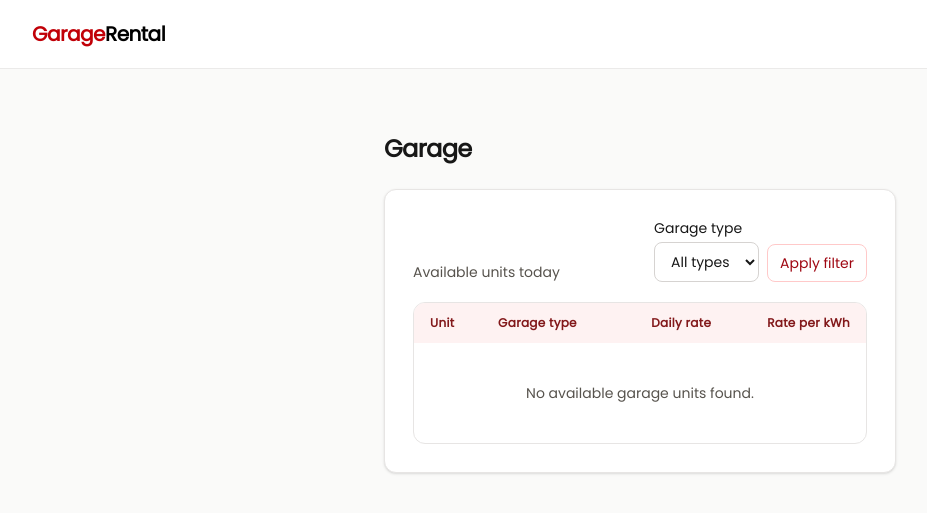
After one commit to Danniel-Pran4000/lsp, a Laravel app: template resources/views/admin/garages.blade.php in a window 1280 px wide. The commit adds this page. Shown: the top 513 px of the page, without its empty margins (0-927 px from the left). Run offline with Laravel 12, Linux system fonts and the light colour scheme; the template is opened without the code that fills it, so the values that code supplies are empty; style sheets or scripts are compiled from the project's sources.

Commit message:
add filter and get all available garage

```diff
--- /dev/null
+++ b/resources/views/admin/garages.blade.php
@@ -0,0 +1,45 @@
+@extends('layouts.header')
+@section('title', 'Garage')
+
+@section('content')
+    <div class="mb-5 flex flex-wrap items-end justify-between gap-4">
+        <p class="text-sm text-stone-600">Available units today</p>
+        @include('layouts.type-filter', ['filterRoute' => 'garages.index', 'filterLabel' => 'Garage type'])
+    </div>
+
+    <div class="overflow-x-auto rounded-xl border border-stone-200">
+        <table class="w-full min-w-max text-left text-sm">
+            <thead class="bg-red-50 text-xs font-semibold tracking-wide text-red-900">
+                <tr>
+                    <th scope="col" class="px-4 py-3">Unit</th>
+                    <th scope="col" class="px-4 py-3">Garage type</th>
+                    <th scope="col" class="px-4 py-3 text-right">Daily rate</th>
+                    <th scope="col" class="px-4 py-3 text-right">Rate per kWh</th>
+                </tr>
+            </thead>
+            <tbody class="divide-y divide-stone-100">
+                @forelse ($garages as $garage)
+                    <tr class="even:bg-stone-50/70 hover:bg-red-50/50">
+                        <th scope="row" class="px-4 py-4">
+                            <span class="rounded-md bg-stone-100 px-2 py-1 text-xs font-semibold">{{ $garage->code }}</span>
+                        </th>
+                        <td class="px-4 py-4 text-stone-700">{{ $types[$garage->type] }}</td>
+                        <td class="px-4 py-4 text-right text-stone-700 tabular-nums">IDR {{ number_format($garage->daily_rate, 2, ',', '.') }}</td>
+                        <td class="px-4 py-4 text-right text-stone-700 tabular-nums">
+                            @if ($garage->kwh_rate !== null)
+                                IDR {{ number_format($garage->kwh_rate, 2, ',', '.') }}
+                            @else
+                                &mdash;
+                            @endif
+                        </td>
+                    </tr>
+                @empty
+                    <tr><td class="px-4 py-10 text-center text-stone-600" colspan="4">No available garage units found.</td></tr>
+                @endforelse
+            </tbody>
+        </table>
+    </div>
+    @if ($garages->hasPages())
+        <div class="mt-5">{{ $garages->links() }}</div>
+    @endif
+@endsection
--- a/resources/views/admin/rentals.blade.php
+++ b/resources/views/admin/rentals.blade.php
@@ -2,7 +2,8 @@
 @section('title', 'Rentals')
 
 @section('content')
-    <div class="mb-5 flex justify-end">
+    <div class="mb-5 flex flex-wrap items-end justify-between gap-4">
+        @include('layouts.type-filter', ['filterRoute' => 'admin.rentals', 'filterLabel' => 'Vehicle type'])
         <a class="inline-block rounded-lg bg-red-700 px-4 py-2.5 text-sm font-semibold whitespace-nowrap text-white hover:bg-red-800 focus-visible:outline-2 focus-visible:outline-offset-2 focus-visible:outline-red-700" href="{{ route('garages.create') }}">Create garage units</a>
     </div>
 
@@ -34,7 +35,7 @@
                                     <div>
                                         <dt class="text-stone-600">Vehicle</dt>
                                         <dd class="font-semibold">{{ $rental->brand }} {{ $rental->vehicle_model }}</dd>
-                                        <dd>{{ str_replace('_', ' ', $rental->vehicle_category) }}</dd>
+                                        <dd>{{ $types[$rental->vehicle_category] ?? $rental->vehicle_category }}</dd>
                                     </div>
                                     <div>
                                         <dt class="text-stone-600">Initial payment</dt>
--- a/resources/views/admin/reports.blade.php
+++ b/resources/views/admin/reports.blade.php
@@ -44,7 +44,7 @@
                     <select class="mt-2 block w-full rounded-lg border border-stone-300 bg-white px-3 py-2.5 text-sm text-neutral-900 focus:outline-2 focus:outline-offset-2 focus:outline-red-700 disabled:bg-stone-100" name="user_id">
                         <option value="">All renters</option>
                         @foreach ($renters as $renter)
-                            <option value="{{ $renter->id }}" @selected($userId === $renter->id)>{{ $renter->name }} (#{{ $renter->id }})</option>
+                            <option value="{{ $renter->id }}" @selected($userId === $renter->id)>{{ $renter->name }}</option>
                         @endforeach
                     </select>
                 </label>
--- a/resources/views/layouts/header.blade.php
+++ b/resources/views/layouts/header.blade.php
@@ -32,7 +32,8 @@
         <nav class="mx-auto mt-5 flex max-w-7xl gap-5 overflow-x-auto bg-transparent px-5 sm:gap-8 sm:px-8" aria-label="Main navigation">
             @if (auth()->user()->role === 'admin')
                 <a class="{{ request()->routeIs('registration.index') ? $activeTab : $inactiveTab }}" href="{{ route('registration.index') }}">Users</a>
-                <a class="{{ request()->routeIs('admin.rentals', 'garages.*', 'extensions.*') ? $activeTab : $inactiveTab }}" href="{{ route('admin.rentals') }}">Rent</a>
+                <a class="{{ request()->routeIs('admin.rentals', 'garages.create', 'extensions.*') ? $activeTab : $inactiveTab }}" href="{{ route('admin.rentals') }}">Rent</a>
+                <a class="{{ request()->routeIs('garages.index') ? $activeTab : $inactiveTab }}" href="{{ route('garages.index') }}" @if(request()->routeIs('garages.index')) aria-current="page" @endif>Garage</a>
                 <a class="{{ request()->routeIs('reports.*') ? $activeTab : $inactiveTab }}" href="{{ route('reports.index') }}">Reports</a>
             @else
                 <a class="{{ $activeTab }}" href="{{ route('rentals.index') }}" @if(request()->routeIs('rentals.index')) aria-current="page" @endif>My rentals</a>
--- /dev/null
+++ b/resources/views/layouts/type-filter.blade.php
@@ -0,0 +1,12 @@
+<form action="{{ route($filterRoute) }}" method="get" class="flex flex-wrap items-end gap-2">
+    <div>
+        <label for="type" class="mb-1 block text-sm font-medium">{{ $filterLabel }}</label>
+        <select id="type" name="type" class="rounded-lg border border-stone-300 bg-white px-3 py-2 text-sm focus:border-red-700 focus:outline-red-700">
+            <option value="">All types</option>
+            @foreach ($types as $value => $label)
+                <option value="{{ $value }}" @selected($selectedType === $value)>{{ $label }}</option>
+            @endforeach
+        </select>
+    </div>
+    <button type="submit" class="rounded-lg border border-red-200 px-3 py-2 text-sm font-medium text-red-800 hover:bg-red-50 focus-visible:outline-2 focus-visible:outline-offset-2 focus-visible:outline-red-700">Apply filter</button>
+</form>
--- a/routes/web.php
+++ b/routes/web.php
@@ -47,6 +47,7 @@ Route::middleware(['auth', EnsureAdmin::class])->group(function () {
     Route::patch('/admin/users/{user}', [RegistrationController::class, 'verify'])->name('registration.verify');
     Route::get('/admin/registrations', fn (): RedirectResponse => to_route('registration.index'));
     Route::patch('/admin/registrations/{user}', [RegistrationController::class, 'verify']);
+    Route::get('/admin/garages', [GarageController::class, 'index'])->name('garages.index');
     Route::get('/admin/garages/create', [GarageController::class, 'create'])->name('garages.create');
     Route::post('/admin/garages', [GarageController::class, 'storeBatch'])->name('garages.store-batch');
     Route::get('/admin/extensions', [ExtensionController::class, 'activeRentals'])->name('extensions.create');
```
Also changed, not shown: app/Http/Controllers/AdminRentalController.php (+14 -4 lines), app/Http/Controllers/GarageController.php (+17 -7 lines), app/Services/RentalService.php (+6 -1 lines), app/Support/TypeFilter.php (added, +19 -0 lines), tests/Feature/AdminTypeFilterTest.php (added, +77 -0 lines).
